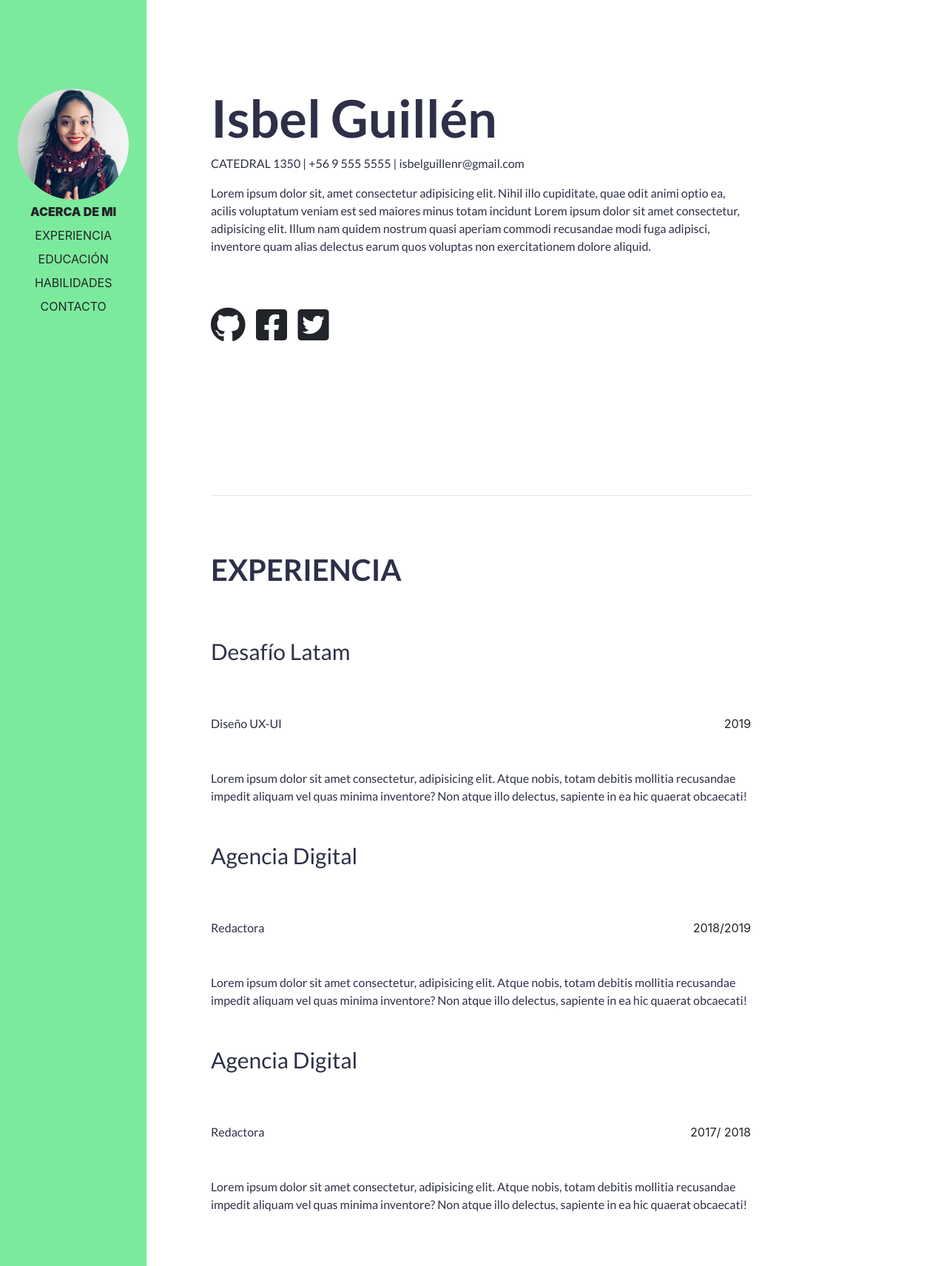
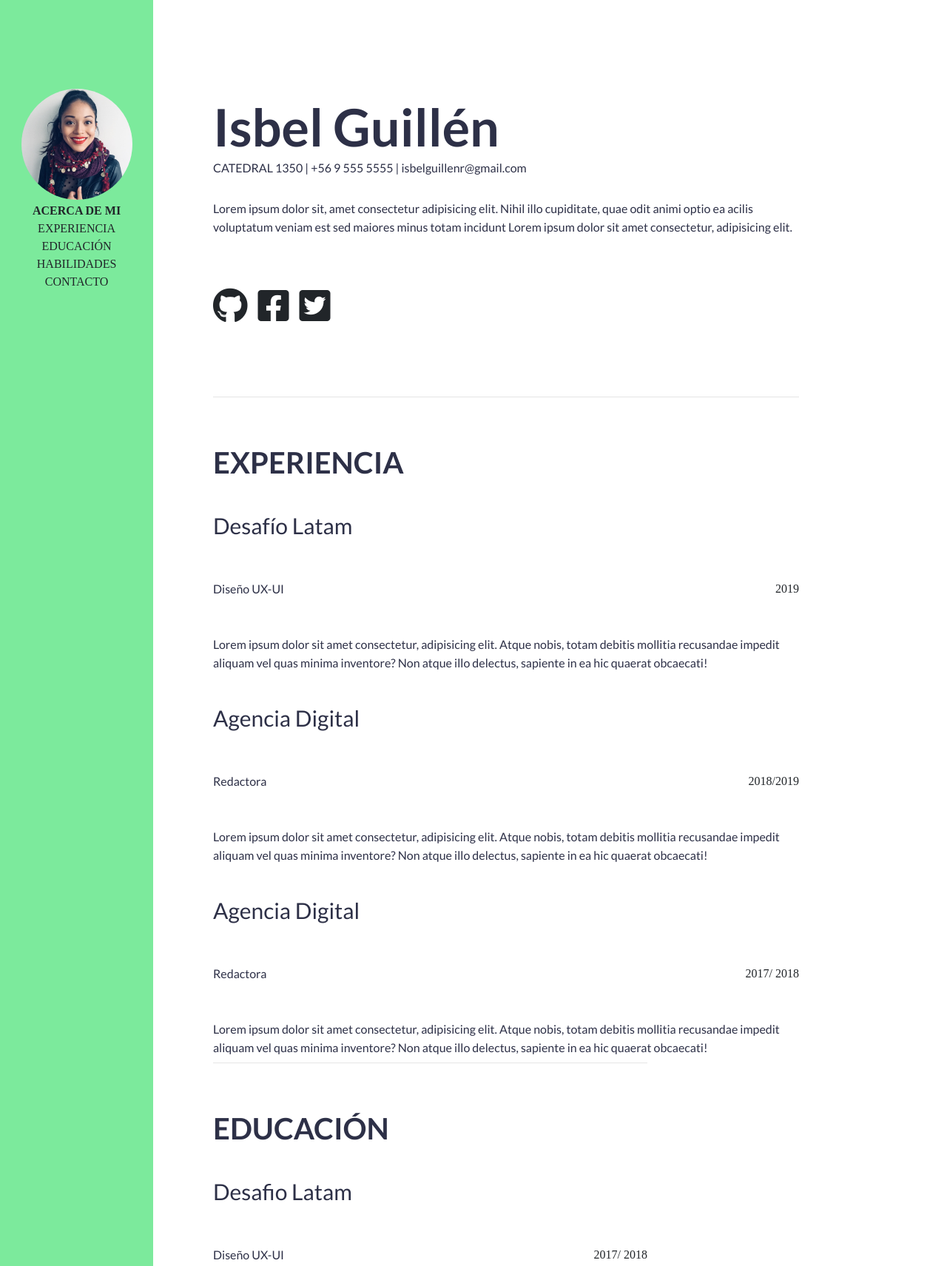
Before and after one commit to Isbel0720/Desafio-CV, a plain HTML site: page index.html in a window 1280 px wide. Shown: the part 80-1791 px from the top of the page at 74% size. Drawn offline with Linux system fonts and the light colour scheme.

Commit message:
version desktop mejorada

```diff
--- a/assets/sass/base/_base.scss
+++ b/assets/sass/base/_base.scss
@@ -1,5 +1,4 @@
 body{
-    background-color: $white;
-    margin: 0;
-    padding: 0;
+    margin: 0px;
+    padding: 0px;
 }
--- a/assets/sass/base/_reset.scss
+++ b/assets/sass/base/_reset.scss
@@ -1,3 +1,48 @@
-body{
-    margin: 0;
+/* http://meyerweb.com/eric/tools/css/reset/
+   v2.0 | 20110126
+   License: none (public domain)
+*/
+
+html, body, div, span, applet, object, iframe,
+h1, h2, h3, h4, h5, h6, p, blockquote, pre,
+a, abbr, acronym, address, big, cite, code,
+del, dfn, em, img, ins, kbd, q, s, samp,
+small, strike, strong, sub, sup, tt, var,
+b, u, i, center,
+dl, dt, dd, ol, ul, li,
+fieldset, form, label, legend,
+table, caption, tbody, tfoot, thead, tr, th, td,
+article, aside, canvas, details, embed,
+figure, figcaption, footer, header, hgroup,
+menu, nav, output, ruby, section, summary,
+time, mark, audio, video {
+	margin: 0;
+	padding: 0;
+	border: 0;
+	font-size: 100%;
+	font: inherit;
+	vertical-align: baseline;
 }
+/* HTML5 display-role reset for older browsers */
+article, aside, details, figcaption, figure,
+footer, header, hgroup, menu, nav, section {
+	display: block;
+}
+body {
+	line-height: 1;
+}
+ol, ul {
+	list-style: none;
+}
+blockquote, q {
+	quotes: none;
+}
+blockquote:before, blockquote:after,
+q:before, q:after {
+	content: '';
+	content: none;
+}
+table {
+	border-collapse: collapse;
+	border-spacing: 0;
+}
--- a/assets/sass/base/_typography.scss
+++ b/assets/sass/base/_typography.scss
@@ -3,6 +3,7 @@ h1{
     font-size: $xx-large;
     font-weight: $negro;
     color: $blue-grey;
+    padding-bottom: 30px;
 }
 
 h2{
--- a/assets/sass/components/_navbar.scss
+++ b/assets/sass/components/_navbar.scss
@@ -1,15 +1,10 @@
-.container-fluid{
-    margin: 0px;
-    padding: 0px;
-    height: 1270px;
-}
 
 @media (min-width:1200px){
     .navigation__menu{
         background-color: $aqua-green;
         height: 4730px;
-        padding-right: 0px;
-        margin-right: 0px;
+        padding-left: 20px;
+        padding-right: 20px;
         text-align: center;
         color: $blue-grey;
         font-weight: $negro;
@@ -20,11 +15,10 @@
 @media (min-width: 375px){
     .navigation__menu{
         background-color: $aqua-green;
-        padding-right: 0px;
-        margin-right: 0px;
+        padding-left: 20px;
+        padding-right: 20px;
         color: $blue-grey;
         font-weight: $negro;
-
     }
 }
 
--- a/assets/sass/layout/_form.scss
+++ b/assets/sass/layout/_form.scss
@@ -1,7 +1,8 @@
-.contact__person{
-    position: relative;
-    left: 200px;
-    top: -515px;
+.contact{
+    position: absolute;
+    left: 288px;
+    top: 3000px;
+    padding-right: 200px;
 }
 
 .formgroup{
--- a/assets/sass/layout/_header.scss
+++ /dev/null
@@ -1,13 +0,0 @@
-.about__me{
-    position: relative;
-    top: -1073px;
-    left: 200px;
-}
-
-.icons{
-    margin-top: 70px;
-}
-
-.fab{
-    padding-right: 10px;
-}
--- a/assets/sass/layout/_section.scss
+++ b/assets/sass/layout/_section.scss
@@ -1,32 +1,55 @@
-.experience__cv{
-    position: relative;
-    left: 200px;
-    top: -883px;
+.about{
+    position: absolute;
+    left: 288px;
+    top: 239px;
+    padding-right: 200px;
+    line-height : 25px;
 }
 
-.education__Isbel{
-    position: relative;
-    left: 200px;
-    top: -730px;
+.icons{
+    margin-top: 70px;
 }
 
-time{
-    float: right;
+.fab{
+    padding-right: 10px;
+}
+
+.direction{
+    padding-bottom: 30px;
+}
+
+.experience{
+    position: absolute;
+    left: 288px;
+    top: 600px;
+    padding-right: 200px;
+    line-height: 25px;
 }
 
 .experience__description1{
     margin-top: 50px;
     margin-bottom: 50px;
+    line-height: 25px;
 }
 
 .experience__description2{
     margin-top: 50px;
     margin-bottom: 50px;
+    line-height: 25px;
 }
 
 .experience__description3{
     margin-top: 50px;
     margin-bottom: 50px;
+    line-height: 25px;
+}
+
+.education{
+    position: absolute;
+    left: 288px;
+    top: 1500px;
+    padding-right: 200px;
+    line-height: 25px;
 }
 
 .education1{
@@ -41,14 +64,12 @@ time{
     margin-bottom: 70px;
 }
 
-.line{
-    height: 1px;
-}
-
-.abilities__tools{
-    position: relative;
-    left: 200px;
-    top: -584px;
+.abilities{
+    position: absolute;
+    left: 288px;
+    top: 2350px;
+    padding-right: 200px;
+    line-height: 25px;
 }
 
 .abilities__tools1{
@@ -58,3 +79,11 @@ time{
 .abilities__tools2{
     margin-bottom: 60px;
 }
+
+time{
+    float: right;
+}
+
+.line{
+    height: 1px;
+}
--- a/index.html
+++ b/index.html
@@ -23,10 +23,7 @@
 <body>
 
   <nav class="navigation">
-    <div class="container-fluid">
-      <div class="row">
-        <div class="navigation__menu col-md-2 col-sm-12">
-
+    <div class="navigation__menu">
       <div class="img-cv">
         <img class="img__pic" src="assets/img/foto-cv.png" alt="foto-CV">
       </div>
@@ -38,43 +35,33 @@
         <a class="dropdown-item" href="#">CONTACTO</a>
       </div>
     </div>
-      </div>
-    </div>
   </nav>
 
-  <header class="about">
-    <div class="container">
-      <div class="row">
-        <div class="about__me col-md-8 col-sm-12">
+
+  <!--Sobre mi-->
+  <section class="about">
+    <div class="about__me">
 
       <h1>Isbel Guillén</h1>
-          <p> CATEDRAL 1350 | +56 9 555 5555 | isbelguillenr@gmail.com</p>
+      <p class="direction"> CATEDRAL 1350 | +56 9 555 5555 | isbelguillenr@gmail.com</p>
 
       <div class="description">
         <p>Lorem ipsum dolor sit, amet consectetur adipisicing elit. Nihil illo cupiditate, quae odit animi optio
-              ea,
-              acilis voluptatum veniam est sed maiores minus totam incidunt Lorem ipsum dolor sit amet consectetur,
-              adipisicing elit.
-              Illum nam quidem nostrum quasi aperiam commodi recusandae modi fuga adipisci, inventore quam alias
-              delectus earum quos voluptas non exercitationem dolore aliquid.</p>
+          ea acilis voluptatum veniam est sed maiores minus totam incidunt Lorem ipsum dolor sit amet consectetur,
+          adipisicing elit.</p>
       </div>
       <div class="icons">
         <i class="fab fa-github fa-3x"></i>
         <i class="fab fa-facebook-square fa-3x"></i>
         <i class="fab fa-twitter-square fa-3x"></i>
-
       </div>
     </div>
-      </div>
-    </div>
-  </header>
+  </section>
 
   <!-- Experiencias-->
 
   <section class="experience">
-    <div class="container">
-      <div class="row">
-        <div class="experience__cv col-md-8 col-sm-12">
+    <div class="experience__cv">
 
       <hr>
       <h2 class="jobs">EXPERIENCIA</h2>
@@ -117,15 +104,11 @@
         </p>
       </div>
     </div>
-      </div>
-    </div>
   </section>
 
   <!-- Educación-->
   <section class="education">
-    <div class="container">
-      <div class="row">
-        <div class="education__Isbel col-md-8 col-sm-12">
+    <div class="education__Isbel">
 
       <hr>
       <h2 class="education-2">EDUCACIÓN</h2>
@@ -144,9 +127,6 @@
       <h3>Colegio José Antonio Páez</h3>
       <time>2003/ 2008</time>
       <p class="education3">Bachiller en Ciencias</p>
-
-        </div>
-      </div>
     </div>
   </section>
 
@@ -154,9 +134,7 @@
   <!-- Habilidades -->
 
   <section class="abilities">
-    <div class="container">
-      <div class="row">
-        <div class="abilities__tools col-md-8 col-sm-12">
+    <div class="abilities__tools">
 
       <hr>
       <h2>HABILIDADES</h2>
@@ -172,16 +150,12 @@
       </div>
 
     </div>
-      </div>
-    </div>
   </section>
 
 
   <!-- Formulario-->
   <form class="contact">
-    <div class="container">
-      <div class="row">
-        <div class="contact__person col-md-8 col-sm-12">
+    <div class="contact__person">
 
       <hr>
       <h2>CONTACTO</h2>
@@ -207,11 +181,7 @@
         </div>
       </form>
     </div>
-      </div>
-    </div>
   </form>
-
-
 
 </body>
 
```
Also changed, not shown: assets/css/main.css, 1 other file. Lines whose indentation alone changed are shown as unchanged.
